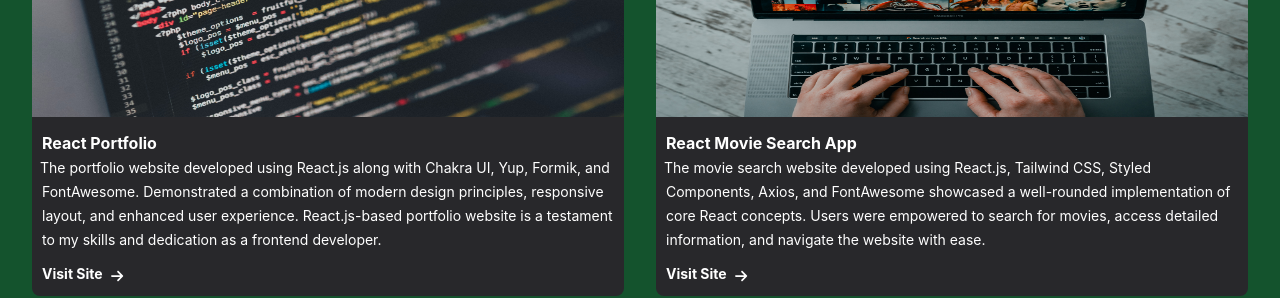
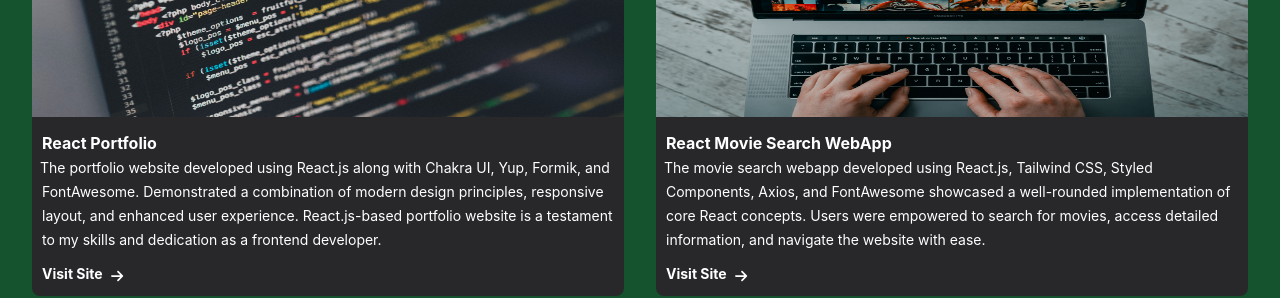
Before and after one commit to Aaamnaa/React-Portfolio, a React (Create React App) app: page / in a window 1280 px wide. Shown: the part 1100-1398 px from the top of the page. Built offline with nearby package versions, Linux system fonts and the light colour scheme.

Commit message:
Update ProjectsSection.js

```diff
--- a/src/components/ProjectsSection.js
+++ b/src/components/ProjectsSection.js
@@ -12,9 +12,9 @@ const projects = [
     url:"https://react-portfolio-tawny-alpha.vercel.app/"
   },
   {
-    title: "React Movie Search App",
+    title: "React Movie Search WebApp",
     description:
-      "The movie search website developed using React.js, Tailwind CSS, Styled Components, Axios, and FontAwesome showcased a well-rounded implementation of core React concepts. Users were empowered to search for movies, access detailed information, and navigate the website with ease.",
+      "The movie search webapp developed using React.js, Tailwind CSS, Styled Components, Axios, and FontAwesome showcased a well-rounded implementation of core React concepts. Users were empowered to search for movies, access detailed information, and navigate the website with ease.",
     getImageSrc: () => require("../images/photo5.jpg"),
     url:"https://react-movie-app-nu-eight.vercel.app/"
   },
```
